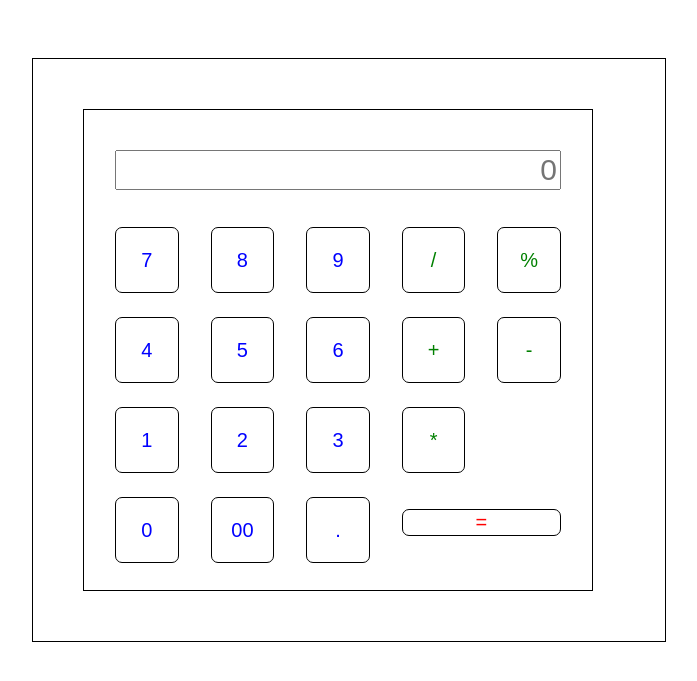
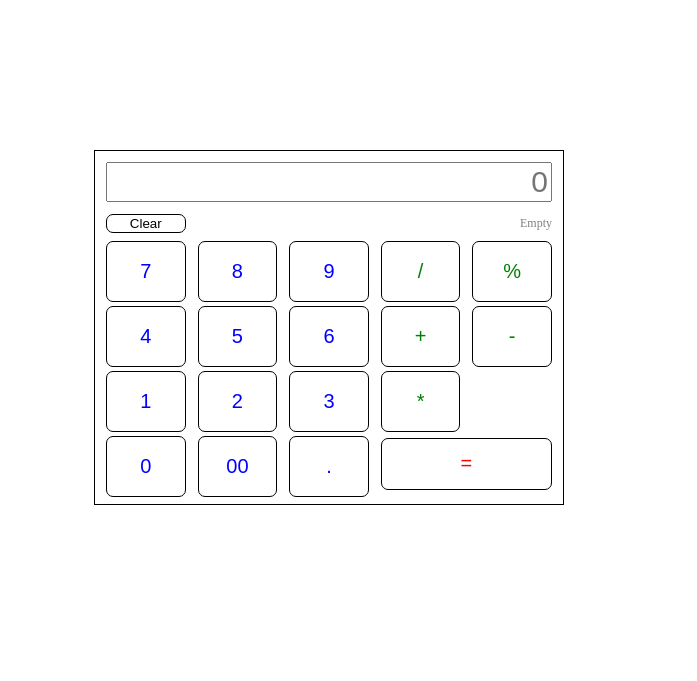
Before and after one commit to AcidAcid/Upp, a Flask app: page / in a window 1280 px wide. Shown: the top 681 px of the page, without its empty margins (296-993 px from the left). Run offline with Flask 2, Linux system fonts and the light colour scheme.

Commit message:
centered table on page add button to clear user input correct some css rules

```diff
--- a/static/css/style.css
+++ b/static/css/style.css
@@ -1,16 +1,17 @@
-td {
+.NaO {
     border-collapse: collapse;;
     border: none;
-    height: 60px;
+    height: 55px;
     width: 60px;
     text-align: center;
 }
+
 table {
-    border-spacing:30px;
+    border-spacing:10px;
     border: 1px solid black;
-    position:inherit;
+    position:relative;
 }
-input {
+#result {
     position: inherit;;
     left: 30px;
     text-align: right;
@@ -31,3 +32,30 @@ span {
     color:blue;
     font-size: 20px;
 }
+form button {
+    border-radius: 7px;
+    background-color: white;
+    font-size: 20px;
+    color:red;
+}
+form {
+    height: 93%;
+}
+
+#userInput {
+    text-align: right;
+    font-size: 12px;
+    color: grey;
+}
+.container {
+	width: 500px;
+	height: 500px;
+
+	position: absolute;
+	top:0;
+	bottom: 0;
+	left: 0;
+	right: 0;
+
+	margin: auto;
+}
--- a/templates/index.html
+++ b/templates/index.html
@@ -2,134 +2,56 @@
     <head>
         <meta charset="utf-8">
         <title>Калькулятор</title>
+        <link rel="stylesheet" type="text/css" href="{{url_for('static', filename='css/style.css')}}" />
         <script src="{{url_for('static', filename='js/jquery.min.js')}}"></script>
-        <style type="text/css">
-            td {
-                border-collapse: collapse;;
-                border: none;
-                height: 60px;
-                width: 60px;
-                text-align: center;
-            }
-            table {
-                border-spacing:30px;
-                border: 1px solid black;
-                position:inherit;
-            }
-            input {
-                position: inherit;;
-                left: 30px;
-                text-align: right;
-                font-size: 30px;
-            }
-            .operation {
-                color: green;
-                font-size: 20px;
-            }
-            button {
-                width:100%;
-                height: 115%;
-                border:1px solid black;
-                border-radius: 7px;
-                background-color: white;
-            }
-            span {
-                color:blue;
-                font-size: 20px;
-            }
-        </style>
     </head>
     <body>
-    <!--
-        <nav class="navbar navbar-default">
-            <div class="container-fluid">
-                <div class="navbar-header">
-                    <button type="button" class="navbar-toggle collapsed" data-toggle="collapse" data-target="#bs-example-navbar-collapse-1">
-                        <span class="sr-only">Toggle navigation</span>
-                        <span class="icon-bar"></span>
-                        <span class="icon-bar"></span>
-                        <span class="icon-bar"></span>
-                    </button>
-                    <a class="navbar-brand" href="#">Brand</a>
-                </div>
-
-                <div class="collapse navbar-collapse" id="bs-example-navbar-collapse-1">
-                    <ul class="nav navbar-nav">
-                        <li class="active"><a href="#">Link <span class="sr-only">(current)</span></a></li>
-                        <li><a href="#">Link</a></li>
-                        <li class="dropdown">
-                            <a href="#" class="dropdown-toggle" data-toggle="dropdown" role="button" aria-expanded="false">Dropdown <span class="caret"></span></a>
-                            <ul class="dropdown-menu" role="menu">
-                                <li><a href="#">Action</a></li>
-                                <li><a href="#">Another action</a></li>
-                                <li><a href="#">Something else here</a></li>
-                                <li class="divider"></li>
-                                <li><a href="#">Separated link</a></li>
-                                <li class="divider"></li>
-                                <li><a href="#">One more separated link</a></li>
-                            </ul>
-                        </li>
-                    </ul>
-                    <form class="navbar-form navbar-left" role="search">
-                        <div class="form-group">
-                            <input type="text" class="form-control" placeholder="Search">
-                        </div>
-                        <button type="submit" class="btn btn-default">Submit</button>
-                    </form>
-                    <ul class="nav navbar-nav navbar-right">
-                        <li><a href="#">Link</a></li>
-                    </ul>
-                </div>
-            </div>
-        </nav>
-    -->
-
-        <div class="container" style="position: relative; width: 50%;border:1px solid black; left:320px; top:50px;">
-            <div class="form-group" style="position:inherit; margin: 50px;">
+        <div class="container">
             <table>
                 <tbody>
                     <tr>
                         <td colspan="5">
-                                <input type="text" size="23" placeholder="0"/>
+                            <input id="result" type="text" size="23" placeholder="0"/>
                         </td>
                     </tr>
                     <tr>
-                            <td><button><span>7</span></button></td>
-                            <td><button><span>8</span></button></td>
-                            <td><button><span>9</span></button></td>
-                            <td><button class="operation">/</button></td>
-                            <td><button class="operation">%</button></td>
+                        <td><button id="clearBtn">Clear</button></td>
+                        <td colspan="4" id="userInput">
+                            <label>Empty</label>
+                        </td>
                     </tr>
                     <tr>
-                            <td><button><span>4</span></button></td>
-                            <td><button><span>5</span></button></td>
-                            <td><button><span>6</span></button></td>
-                            <td><button class="operation">+</button></td>
-                            <td><button class="operation">-</button></td>
+                        <td class="NaO"><button><span>7</span></button></td>
+                        <td class="NaO"><button><span>8</span></button></td>
+                        <td class="NaO"><button><span>9</span></button></td>
+                        <td class="NaO"><button class="operation">/</button></td>
+                        <td class="NaO"><button class="operation">%</button></td>
                     </tr>
                     <tr>
-                            <td><button><span>1</span></button></td>
-                            <td><button><span>2</span></button></td>
-                            <td><button><span>3</span></button></td>
-                            <td><button class="operation">*</button></td>
+                        <td class="NaO"><button><span>4</span></button></td>
+                        <td class="NaO"><button><span>5</span></button></td>
+                        <td class="NaO"><button><span>6</span></button></td>
+                        <td class="NaO"><button class="operation">+</button></td>
+                        <td class="NaO"><button class="operation">-</button></td>
                     </tr>
                     <tr>
-                            <td><button><span>0</span></button></td>
-                            <td>
-                                <button ><span>00</span></button>
-                            </td>
-                            <td>
-                                <button ><span>.</span></button>
-                            </td>
-                            <td colspan="2">
-                                <form method="post" class="form-horizontal">
-                                    <button style="color:red; font-size: 20px;">=</button>
+                        <td class="NaO"><button><span>1</span></button></td>
+                        <td class="NaO"><button><span>2</span></button></td>
+                        <td class="NaO"><button><span>3</span></button></td>
+                        <td class="NaO"><button class="operation">*</button></td>
+                    </tr>
+                    <tr>
+                        <td class="NaO"><button><span>0</span></button></td>
+                        <td class="NaO"><button ><span>00</span></button></td>
+                        <td class="NaO"><button ><span>.</span></button></td>
+                        <td colspan="2"  class="NaO" style="padding-top:5px;">
+                            <form method="post">
+                                <button>=</button>
                             </form>
                         </td>
                     </tr>
                 </tbody>
             </table>
         </div>
-        </div>
     </body>
 </html>
```
Lines whose indentation alone changed are shown as unchanged.
